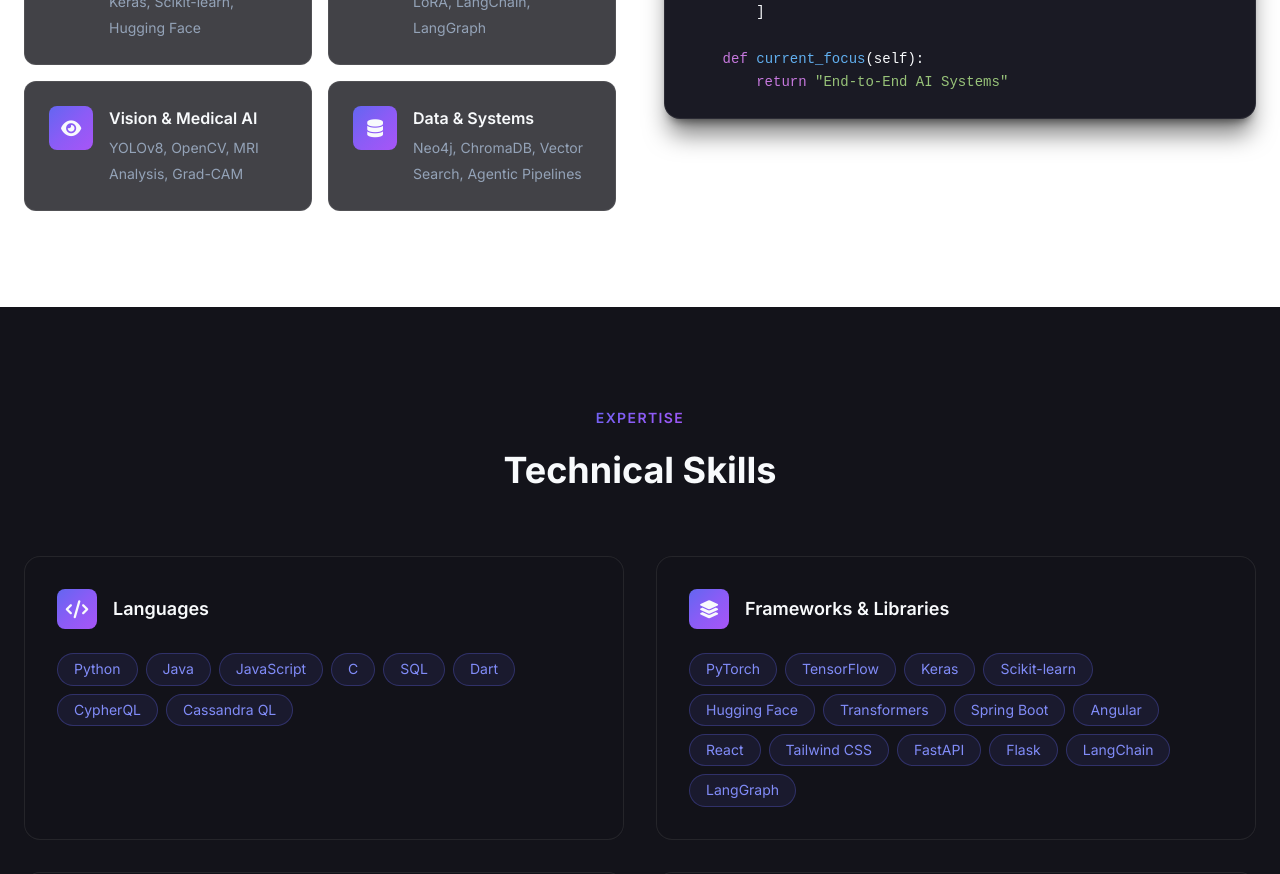
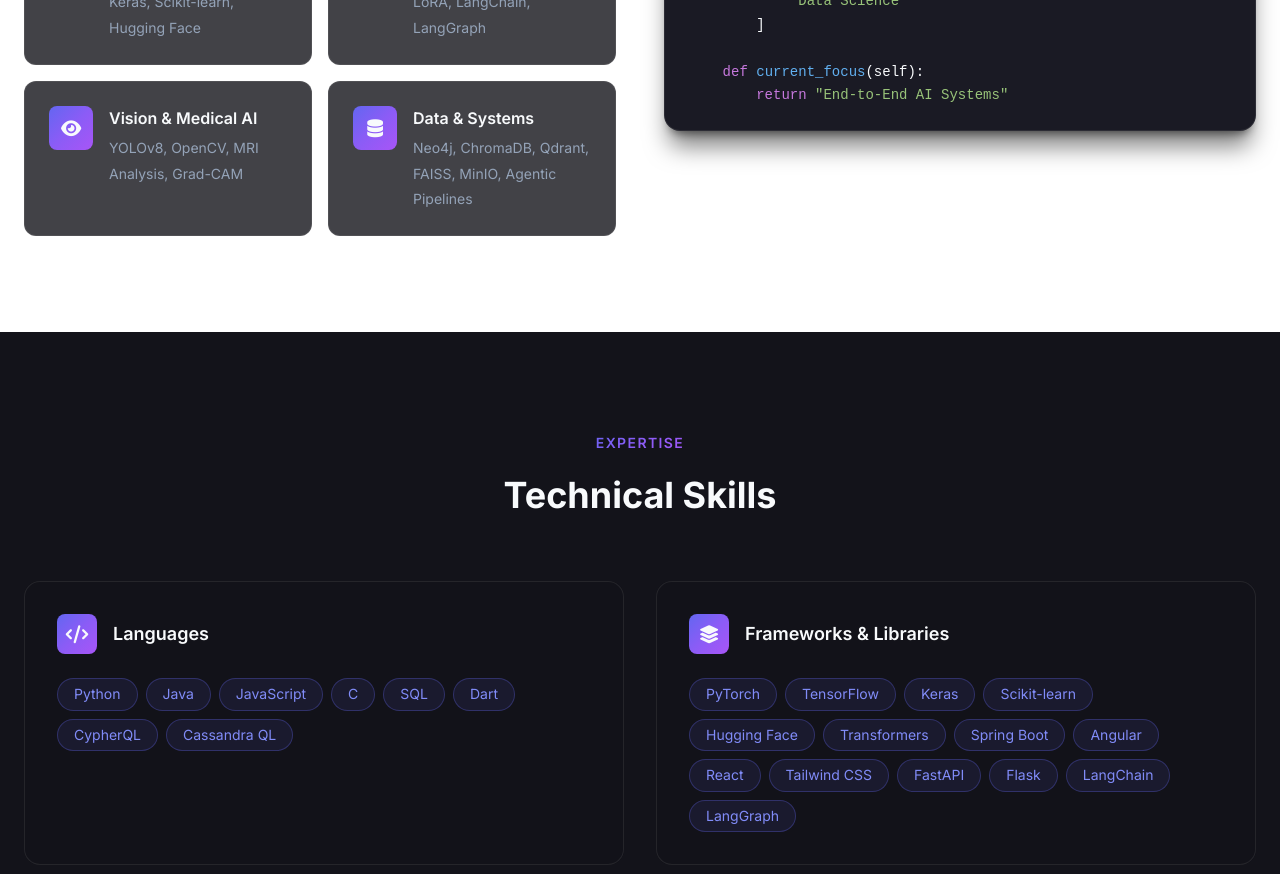
Before and after one commit to YassirCher/Portfolio, a React (Vite) app: page / in a window 1280 px wide. Shown: the part 1620-2494 px from the top of the page. Built offline with nearby package versions, Linux system fonts and the light colour scheme; no server answers.

Commit message:
add Qdrant, FAISS, and MinIO to Data & Systems highlight in About section

```diff
--- a/src/components/About.jsx
+++ b/src/components/About.jsx
@@ -5,7 +5,7 @@
         { icon: 'fa-brain', title: 'AI & ML', desc: 'PyTorch, TensorFlow, Keras, Scikit-learn, Hugging Face' },
         { icon: 'fa-robot', title: 'Gen AI & NLP', desc: 'Mistral/Llama/Qwen, RAG, LoRA, LangChain, LangGraph' },
         { icon: 'fa-eye', title: 'Vision & Medical AI', desc: 'YOLOv8, OpenCV, MRI Analysis, Grad-CAM' },
-        { icon: 'fa-database', title: 'Data & Systems', desc: 'Neo4j, ChromaDB, Vector Search, Agentic Pipelines' },
+        { icon: 'fa-database', title: 'Data & Systems', desc: 'Neo4j, ChromaDB, Qdrant, FAISS, MinIO, Agentic Pipelines' },
     ]
 
     return (
```
